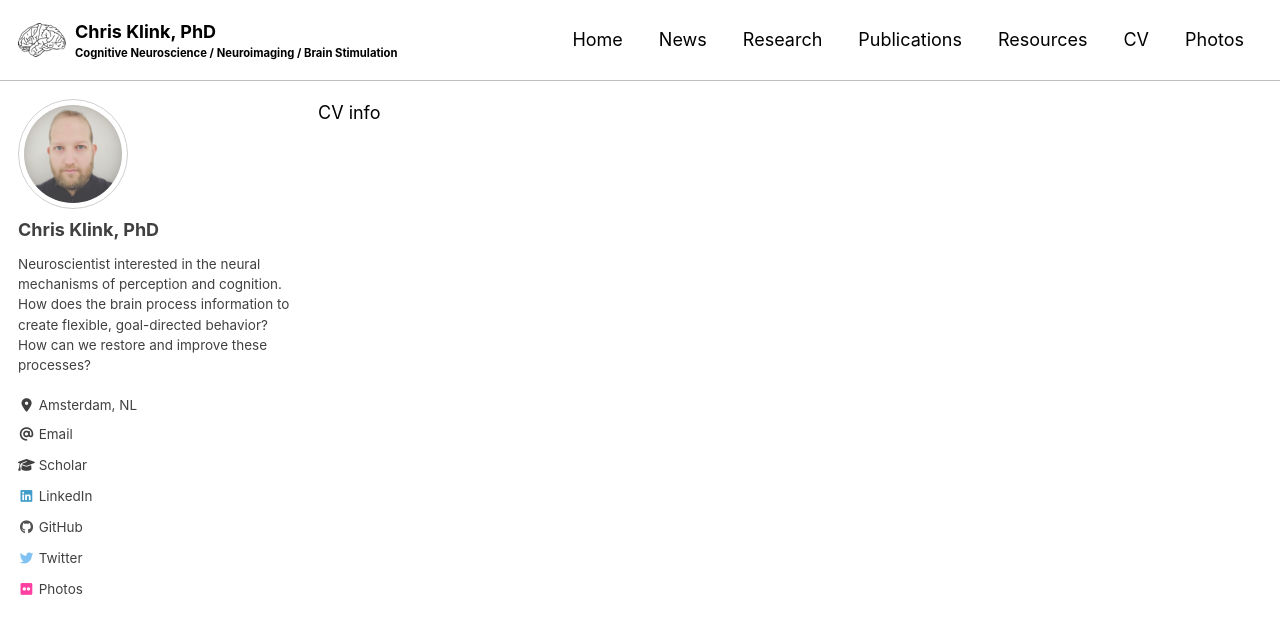
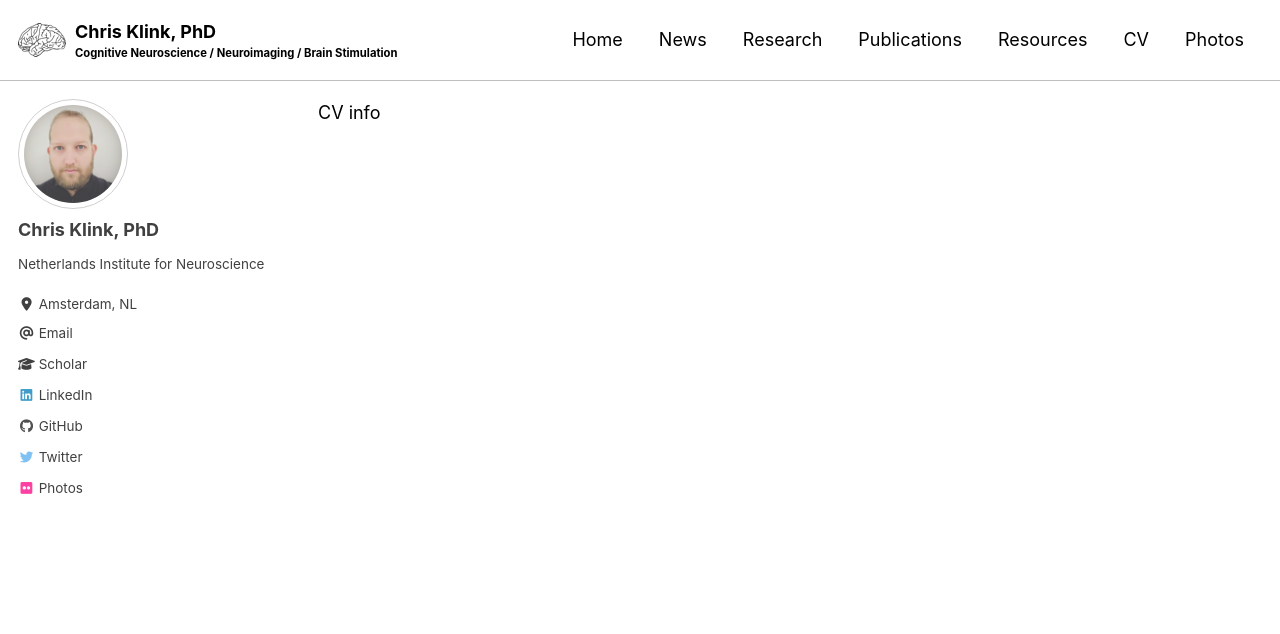
Before and after one commit to pcklink/pcklink.github.io, a Jekyll site: the page built from cv.html, in a window 1280 px wide and 900 px high. Shown: the top 634 px of the window. Built offline with Jekyll 4.4.1, drawn with Linux system fonts in a browser that asks for light colours; cached includes are drawn as plain includes; nearby versions of some CDN libraries.

Commit message:
Update _config.yml

```diff
--- a/_config.yml
+++ b/_config.yml
@@ -109,8 +109,8 @@ analytics:
 author:
   name             : "Chris Klink, PhD"
   avatar           : "/assets/images/bio-photo.png" # path of avatar image, e.g. "/assets/images/bio-photo.jpg"
-  bio              : "Neuroscientist interested in the neural mechanisms of perception and cognition. How does the brain process information to create flexible, goal-directed behavior? How can we restore and improve these processes?"
-  # bio              : "Netherlands Institute for Neuroscience"
+  # bio              : "Neuroscientist interested in the neural mechanisms of perception and cognition. How does the brain process information to create flexible, goal-directed behavior? How can we restore and improve these processes?"
+  bio              : "Netherlands Institute for Neuroscience"
   location         : "Amsterdam, NL"
   email            : # "c.klink@nin.knaw.nl"
   links:
```
